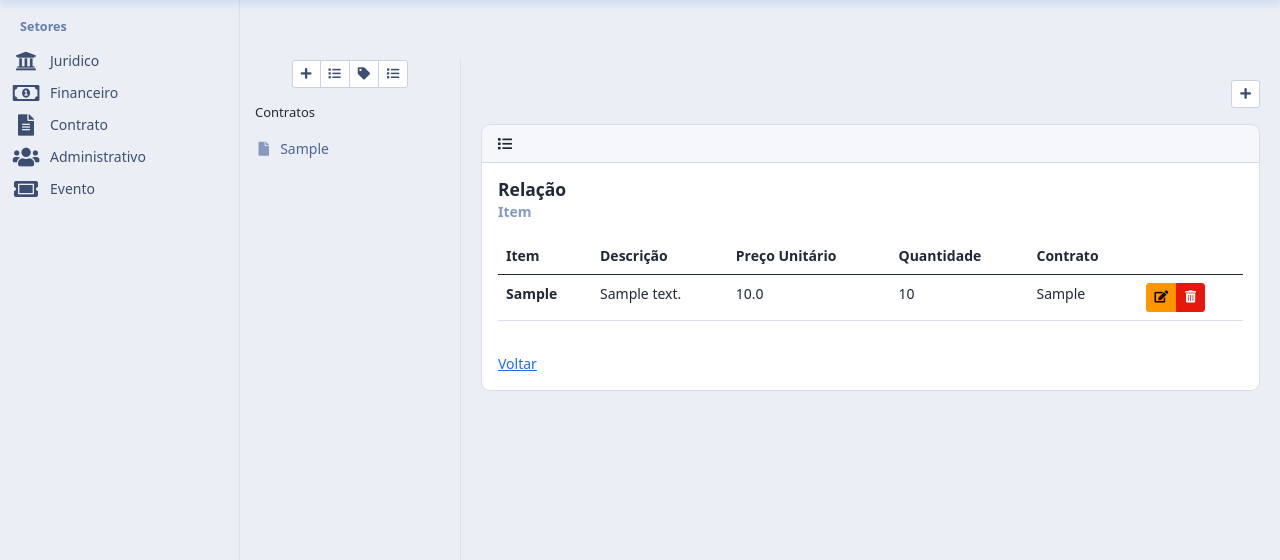
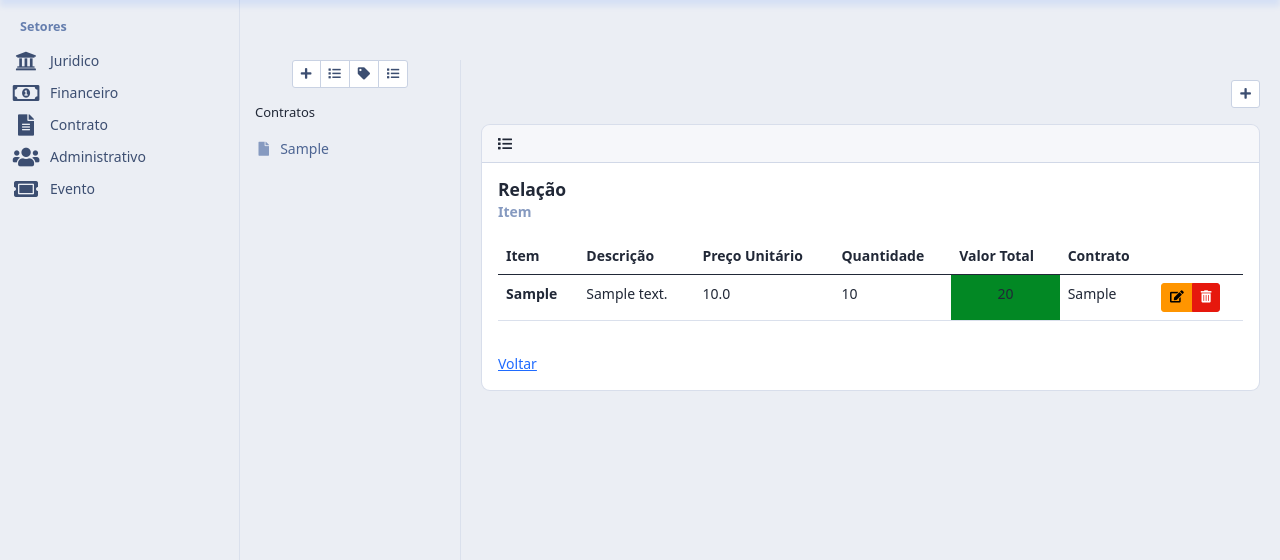
Before and after one commit to dnetochaves/siraf, a Django app: page /juridico/item_contratos/1/ in a window 1280 px wide. Shown: the part 60-620 px from the top of the page. Run offline with Django 3.2, Linux system fonts and the light colour scheme; tables that the repository leaves empty hold one stand-in row (values such as "Sample post"); some libraries are stand-ins or nearby versions.

Commit message:
Add campo valor total em item_contrats. Add tipo em listar_contratos

```diff
--- a/apps/juridico/templates/juridico/item_contratos.html
+++ b/apps/juridico/templates/juridico/item_contratos.html
@@ -38,6 +38,7 @@ Notificações
                                                         <th scope="col">Descrição</th>
                                                         <th scope="col">Preço Unitário</th>
                                                         <th scope="col">Quantidade</th>
+                                                        <th scope="col">Valor Total</th>
                                                         <th scope="col">Contrato</th>
                                                         <th scope="col"></th>
                                                     </tr>
@@ -49,6 +50,9 @@ Notificações
                                                         <td>{{ listar_item_id.item_description }}</td>
                                                         <td>{{ listar_item_id.unit_price }}</td>
                                                         <td>{{ listar_item_id.amount }}</td>
+                                                        <td class="bg-success text-center">
+                                                            {{ listar_item_id.unit_price | add:listar_item_id.amount  }}
+                                                        </td>
                                                         <td>{{ listar_item_id.item_contrato }}</td>
                                                         <td>
                                                             <div class="btn-group btn-group-sm" role="group"
--- a/apps/juridico/templates/juridico/listar_contratos.html
+++ b/apps/juridico/templates/juridico/listar_contratos.html
@@ -25,6 +25,7 @@ Juridico
                             <th scope="col">Data do Cadastro</th>
                             <th scope="col">Número</th>
                             <th scope="col">Vigência</th>
+                            <th scope="col">Tipo</th>
                             <th scope="col">Responsavel</th>
                             <th scope="col"></th>
                         </tr>
@@ -40,6 +41,7 @@ Juridico
                             <td>{{ listar_contrato.date }}</td>
                             <td>{{ listar_contrato.number }}</td>
                             <td>{{ listar_contrato.validity }}</td>
+                            <td>{{ listar_contrato.type_contrato.name }}</td>
                             <td>{{ listar_contrato.responsible }}</td>
                             <td>
                                 <div class="btn-group btn-group-sm" role="group" aria-label="...">
```
